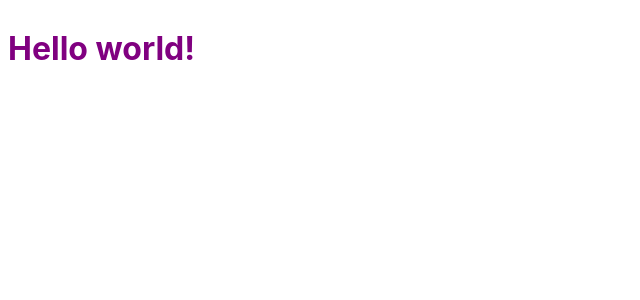
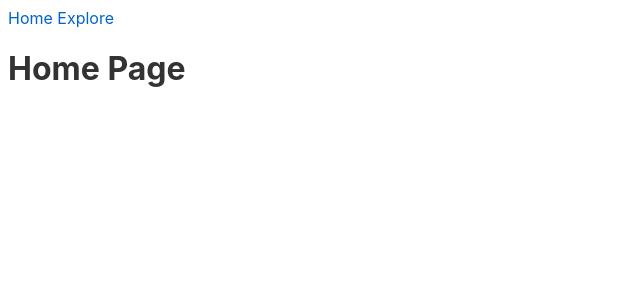
Before and after one commit to agusID/boilerplate-svelte, a Svelte app: page / in a window 1280 px wide. Shown: the top 300 px of the page, without its empty margins (0-640 px from the left). Built offline with nearby package versions, Linux system fonts and the light colour scheme.

Commit message:
add: svelte routing

```diff
--- a/package.json
+++ b/package.json
@@ -16,5 +16,8 @@
   "scripts": {
     "build": "cross-env NODE_ENV=production webpack",
     "dev": "webpack-dev-server --content-base public"
+  },
+  "dependencies": {
+    "svelte-routing": "^1.4.0"
   }
 }
--- a/public/index.html
+++ b/public/index.html
@@ -8,7 +8,7 @@
 
 	<link rel='icon' type='image/png' href='favicon.png'>
 	<link rel='stylesheet' href='global.css'>
-	<link rel='stylesheet' href='bundle.css'>
+	<!-- <link rel='stylesheet' href='bundle.css'> -->
 </head>
 
 <body>
--- a/src/App.svelte
+++ b/src/App.svelte
@@ -1,11 +1,18 @@
 <script>
-	export let name;
+	import { Router, Link, Route } from 'svelte-routing'
+	import Home from '@views/home/index.svelte'
+	import Explore from '@views/explore/index.svelte'
+
+	export let url = ''
 </script>
 
-<style>
-	h1 {
-		color: purple;
-	}
-</style>
-
-<h1>Hello {name}!</h1>
+<Router url={url}>
+	<nav>
+		<Link to="/">Home</Link>
+    <Link to="explore">Explore</Link>
+	</nav>
+	<div>
+		<Route path="/" component={Home} />
+		<Route path="explore" component="{Explore}" />
+	</div>
+</Router>
--- a/src/main.js
+++ b/src/main.js
@@ -2,9 +2,6 @@ import App from './App.svelte'
 
 const app = new App({
 	target: document.body,
-	props: {
-		name: 'world'
-	}
 })
 
 window.app = app
--- /dev/null
+++ b/src/views/explore/index.svelte
@@ -0,0 +1 @@
+<h1>Explore Page</h1>
--- /dev/null
+++ b/src/views/home/index.svelte
@@ -0,0 +1 @@
+<h1>Home Page</h1>
--- a/webpack.config.js
+++ b/webpack.config.js
@@ -5,7 +5,10 @@ const mode = process.env.NODE_ENV || 'development';
 const prod = mode === 'production';
 
 const alias = {
-	svelte: path.resolve('node_modules', 'svelte')
+	svelte: path.resolve('node_modules', 'svelte'),
+	'@config': path.resolve(__dirname, 'src/config'),
+	'@components': path.resolve(__dirname, 'src/common/components'),
+	'@views': path.resolve(__dirname, './src/views'),
 }
 const extensions = ['.mjs', '.js', '.svelte']
 const mainFields = ['svelte', 'browser', 'module', 'main']
```
Also changed, not shown: src/commons/components/NavLink/index.svelte (added, +16 -0 lines).
